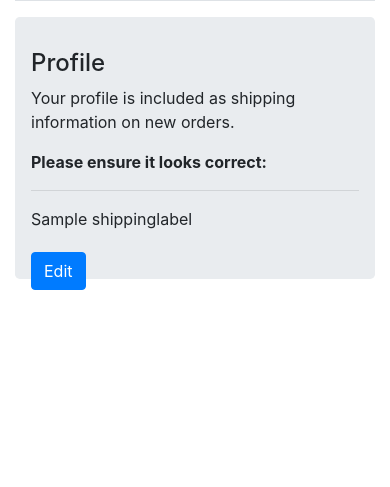
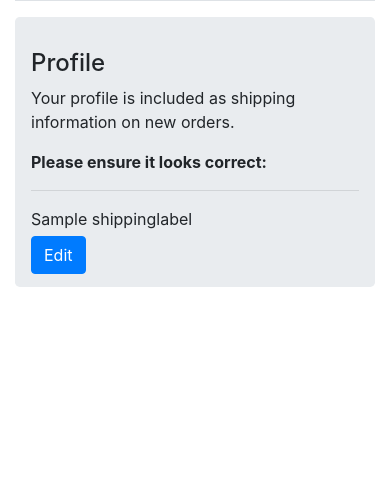
Before and after one commit to crazyman143/NCG, a Django app: template NCG/cemex/templates/cemex/my_orders.html in a window 390 px wide. Shown: the part 533-1020 px from the top of the page. Run offline with Django 3.2, Linux system fonts and the light colour scheme; the template is opened without the code that fills it: most values are stand-ins (such as "Sample title", 1, 10 or a date in 2020); some libraries are stand-ins or nearby versions.

Commit message:
Fix my_orders template
profile jumbotron on my_orders template not showing correctly on small screens. Using </br> instead of <p> tags around elements seems to help.

```diff
--- a/NCG/cemex/templates/cemex/my_orders.html
+++ b/NCG/cemex/templates/cemex/my_orders.html
@@ -97,8 +97,8 @@ My Orders
 			<p>Your profile is included as shipping information on new orders.</p>
 			<p><strong>Please ensure it looks correct:</strong></p>
 			<hr />
-			<p>{{shippinglabel | safe}}
-			<p><a class="btn btn-primary float-left role="button" href="{%url 'profiles:edit' %}">Edit</a></p>
+			{{shippinglabel | safe}}</br>
+			<a class="btn btn-primary float-left role="button" href="{%url 'profiles:edit' %}">Edit</a></br>
 		</div>
 	</div>
 
```
